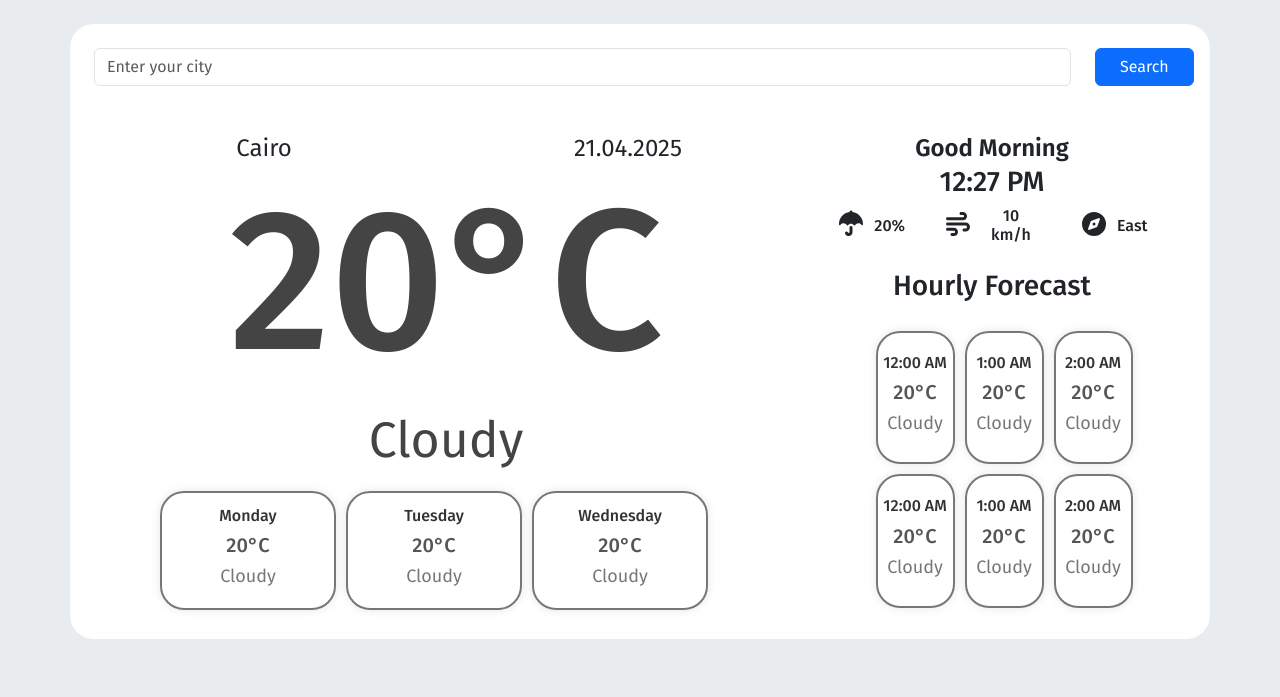
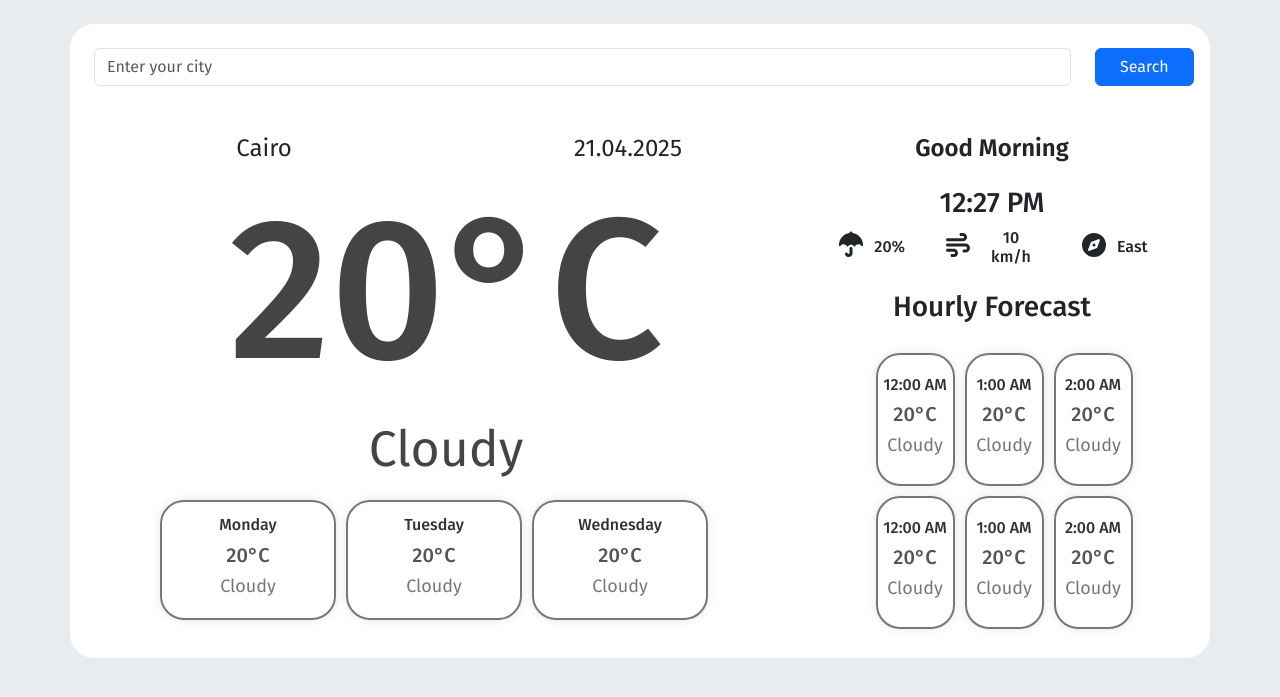
Before and after one commit to Yassin-Ibrahim5/Weather-App, a website: page weather app/index.html in a window 1280 px wide. Shown: the part 63-760 px from the top of the page. Drawn offline with Linux system fonts and the light colour scheme.

Commit message:
latest updates

```diff
--- a/weather app/index.html
+++ b/weather app/index.html
@@ -91,7 +91,8 @@
                     </div>
                 </div>
             </div>
-            <div class="col-md-4">
+
+            <div class="col-md-4 mt-4">
                 <h3 id="current-time" class="text-center">12:27 PM</h3>
                 <div class="row d-flex justify-content-between">
                     <div class="col-md-4 d-flex justify-content-center align-items-center">
```
